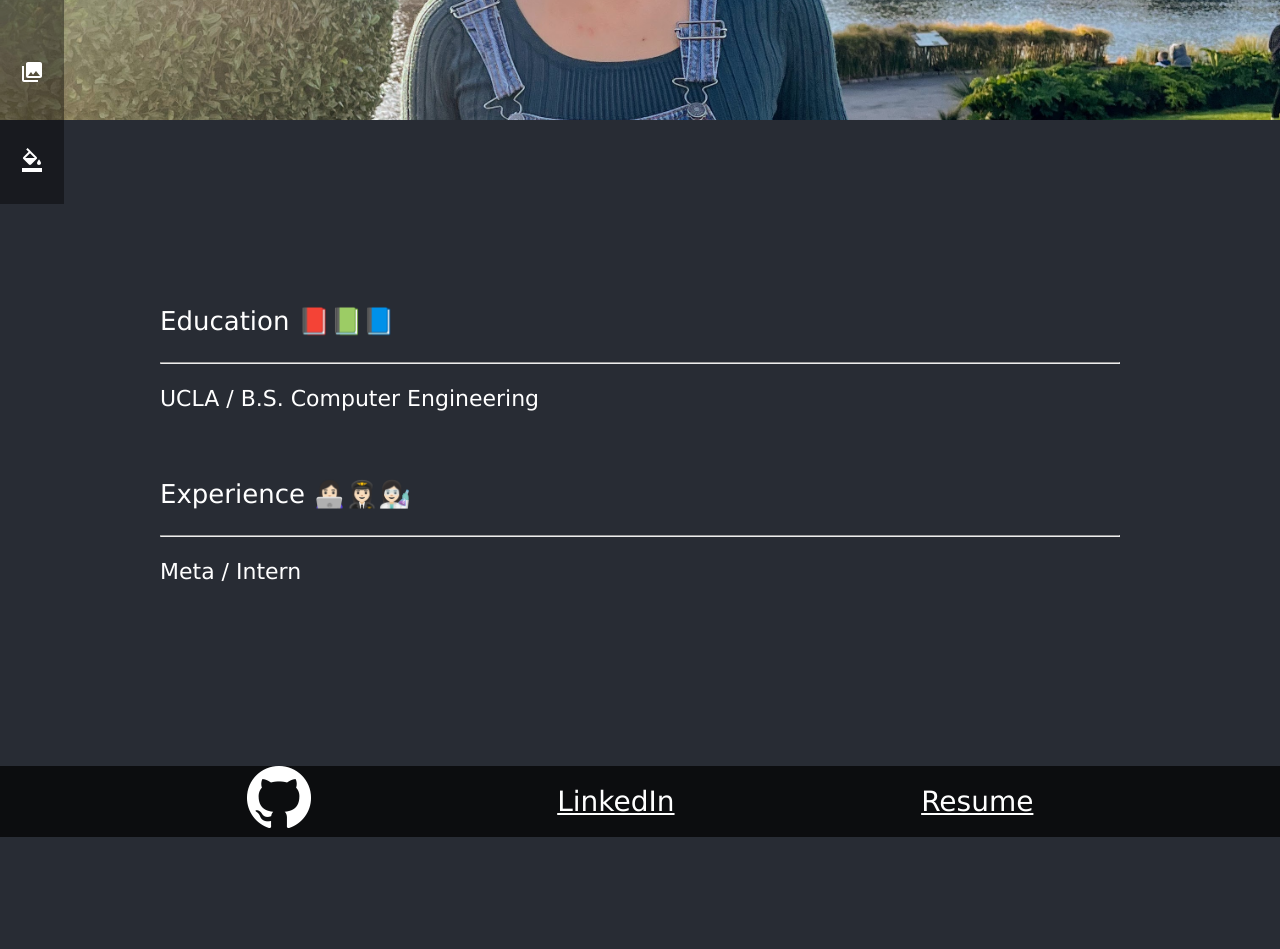
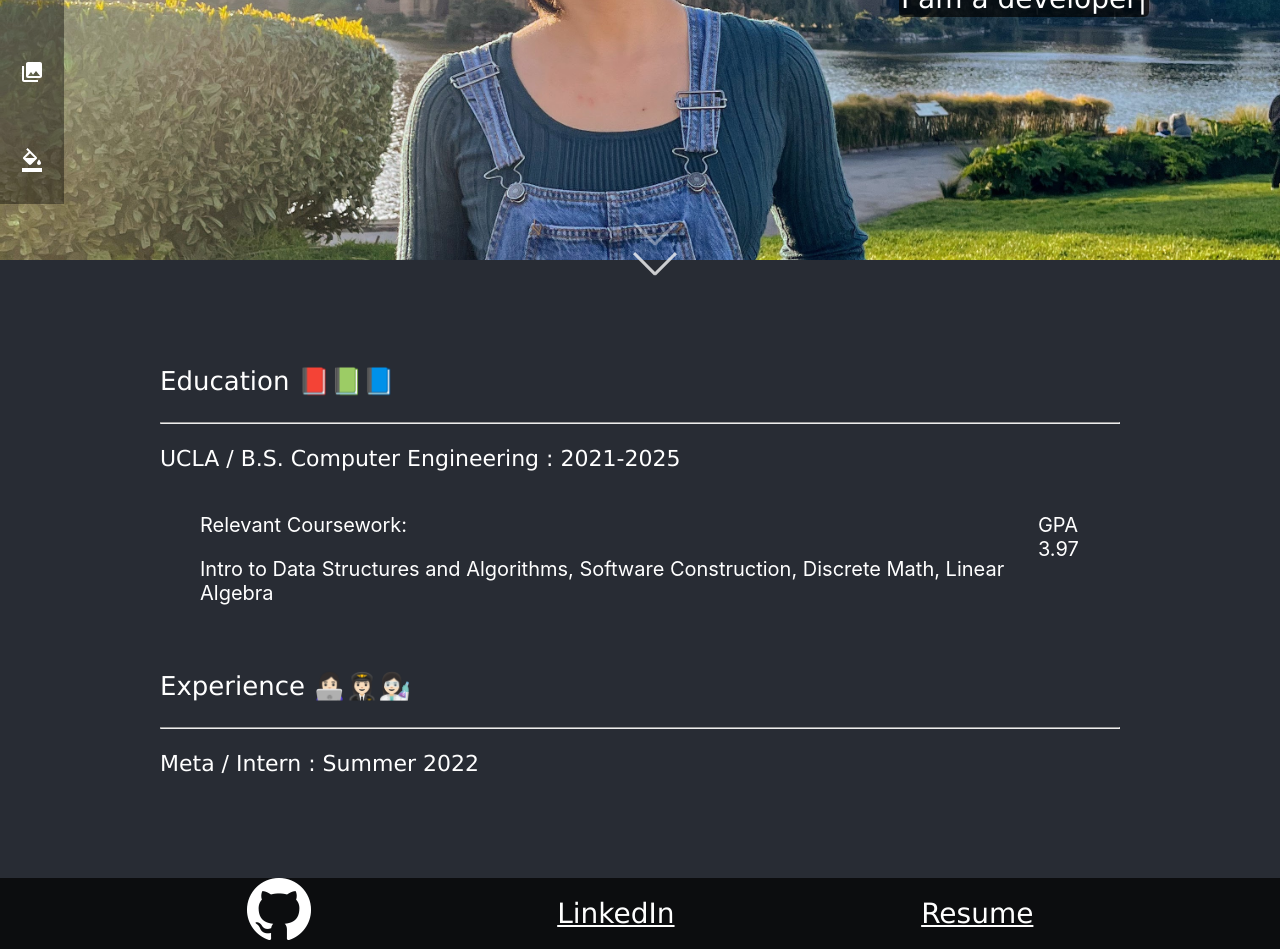
Before and after one commit to theamandawang/theamandawang.github.io, a React (Create React App) app in the folder my-portfolio/: page / in a window 1280 px wide. Shown: the part 380-1329 px from the top of the page. Before the commit the page ends 1217 px from the top, so only its background shows below. Built offline with nearby package versions, Linux system fonts and the light colour scheme; the HTML template or start-up script is replaced by a standard one.

Commit message:
Add some education information

```diff
--- a/my-portfolio/src/src/Portfolio/Portfolio.css
+++ b/my-portfolio/src/src/Portfolio/Portfolio.css
@@ -1,12 +1,17 @@
+:root {
+    --ani-speed: 2s;
+    --ani-delay: 1s;
+ }
 .img-container {
     background-image: url(../../img/greeting.jpg);
     background-repeat: no-repeat;
     background-position: center;
     background-size: cover;
-    min-height: 500px !important;
+    min-height: 80vh !important;
     display: flex;
     flex-direction: column;
     justify-content: center;
+    align-items: center;
 }
 .header-text {
     font-family:'Lucida Sans', 'Lucida Sans Regular', 'Lucida Grande', 'Lucida Sans Unicode', Geneva, Verdana, sans-serif;
@@ -22,8 +27,62 @@
     margin-top: 5vh;
     margin-bottom: 5vh;
 }
+/* Arrow */
+/* borrowed from @TommiTikall on codepen https://codepen.io/TommiTikall/pen/xZwpGR */
+.arrow {
+    opacity: 0;
+    position: absolute;
+        left: 50%;
+        top: 80%;
+    transform-origin: 50% 80%;
+    transform: translate3d(-50%, -50%, 0);
+}
+
+.arrow-first {
+    animation: arrow-movement var(--ani-speed) ease-in-out infinite;
+}
+.arrow-second {
+    animation: arrow-movement var(--ani-speed) var(--ani-delay) ease-in-out infinite;
+}
+.arrow:before,
+.arrow:after {
+    background: white;
+    content: '';
+    display: block;
+    height: 3px;
+    position: absolute;
+        top: 0;
+        left: 0;
+    width: 30px;
+}
+
+.arrow:before {
+    transform: rotate(45deg) translateX(-23%);
+    transform-origin: top left;
+}
+
+.arrow:after {
+    transform: rotate(-45deg) translateX(23%);
+    transform-origin: top right;
+}
+@keyframes arrow-movement {
+    0% {
+        opacity: 0;
+        top: 75%;
+    }
+    70% {
+        opacity: 1;
+    }
+    100% {
+        opacity: 0;
+    }
+}
+
 .portfolio-container {
-    padding: 20vh;
+    padding-left: 20vh;
+    padding-right: 20vh;
+    padding-top: 10vh;
+    padding-bottom: 10vh;
     background-color: #282c34;
 }
 .portfolio-heading {
@@ -45,8 +104,10 @@
 .footer {
     display: block;
     background-color: rgba(0, 0, 0, 0.7);
-    text-align: center;
     font-size: calc(12px + 2vmin);
     color: white;
+    display: flex;
+    flex-direction: row;
+    justify-content: space-evenly;
     font-family:'Lucida Sans', 'Lucida Sans Regular', 'Lucida Grande', 'Lucida Sans Unicode', Geneva, Verdana, sans-serif;
 }
--- a/my-portfolio/src/src/Portfolio/Portfolio.js
+++ b/my-portfolio/src/src/Portfolio/Portfolio.js
@@ -42,6 +42,8 @@ const Portfolio = () => {
               </Typed>
             </p>
           </div>
+          <div className='arrow arrow-first'></div>
+          <div className='arrow arrow-second'></div>
           <div className='portfolio-container'>
             <div>
               <p className='portfolio-heading'>
@@ -49,7 +51,14 @@ const Portfolio = () => {
               </p>
               <hr className='portfolio-line'/>
               <div>
-                <p className='portfolio-subtext'>UCLA / B.S. Computer Engineering</p>
+                <p className='portfolio-subtext'>UCLA / B.S. Computer Engineering : 2021-2025</p>
+                <section style={{marginLeft: '5vh', color: 'white', display: 'flex', flexDirection: 'row', justifyContent: 'space-between', fontSize: '20px'}}>
+                  <div>
+                  <p>Relevant Coursework:</p>
+                  <p>Intro to Data Structures and Algorithms, Software Construction, Discrete Math, Linear Algebra</p>
+                  </div>
+                  <p>GPA 3.97</p>
+                </section>
               </div>
             </div>
             <br/>
@@ -59,13 +68,12 @@ const Portfolio = () => {
               </p>
               <hr className='portfolio-line'/>
               <div>
-                <p className='portfolio-subtext'>Meta / Intern</p>
+                <p className='portfolio-subtext'>Meta / Intern : Summer 2022</p>
               </div>
 
             </div>
           </div>
           <div className='footer'>
-            <section style={{display: 'flex', flexDirection: 'row', justifyContent:'space-evenly'}}>
             <div style={{display: 'flex', flexDirection: 'column', justifyContent: 'center', alignItems: 'center'}}>
                 <a href='https://www.github.com/theamandawang' style={{color: '#FFFFFF'}}>
                   <img src={GitHubImage} alt='github'></img>
@@ -73,13 +81,11 @@ const Portfolio = () => {
             </div>
             <div style={{display: 'flex', flexDirection: 'column', justifyContent: 'center', alignItems: 'center'}}>
               <a className="badge-base__link LI-simple-link" href="https://www.linkedin.com/in/amandawang22?trk=profile-badge" style={{color: '#FFFFFF'}}>LinkedIn</a>
-                <div className="badge-base LI-profile-badge" data-locale="en_US" data-size='small' data-theme="light" data-type="HORIZONTAL" data-vanity="amandawang22" data-version="v1">
-                </div>
+              <div className="badge-base LI-profile-badge" data-locale="en_US" data-size='small' data-theme="light" data-type="HORIZONTAL" data-vanity="amandawang22" data-version="v1"/>
             </div>
             <div style={{display: 'flex', flexDirection: 'column', justifyContent: 'center', alignItems: 'center'}}>
                 <a href='https://drive.google.com/file/d/137oYN1hQJTMNFEo_Fe309y4K-9mRyzU8/view?usp=sharing' style={{color: '#FFFFFF'}}>Resume</a>
             </div>
-            </section>
           </div>
         </div>
       );
```
Lines whose indentation alone changed are shown as unchanged.
